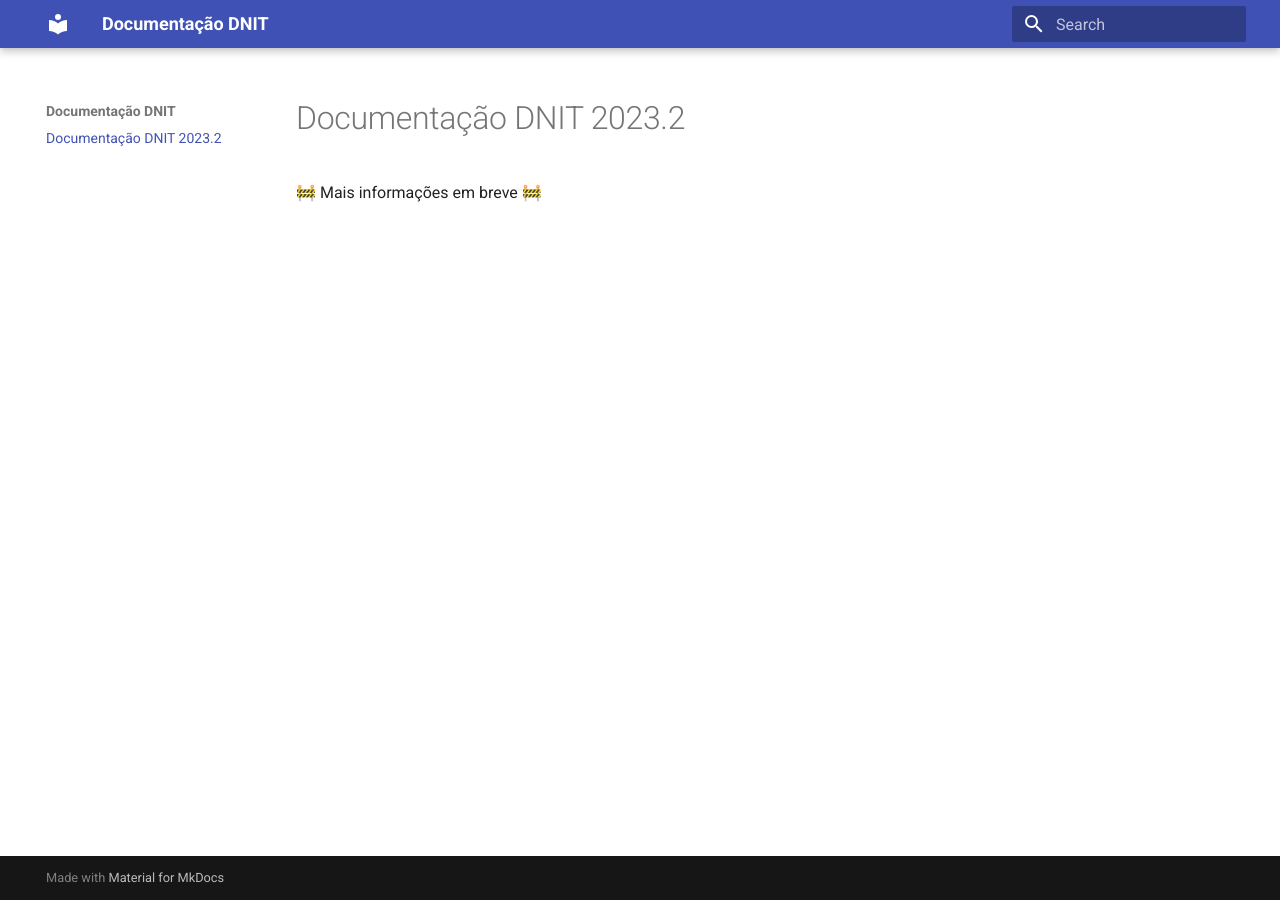
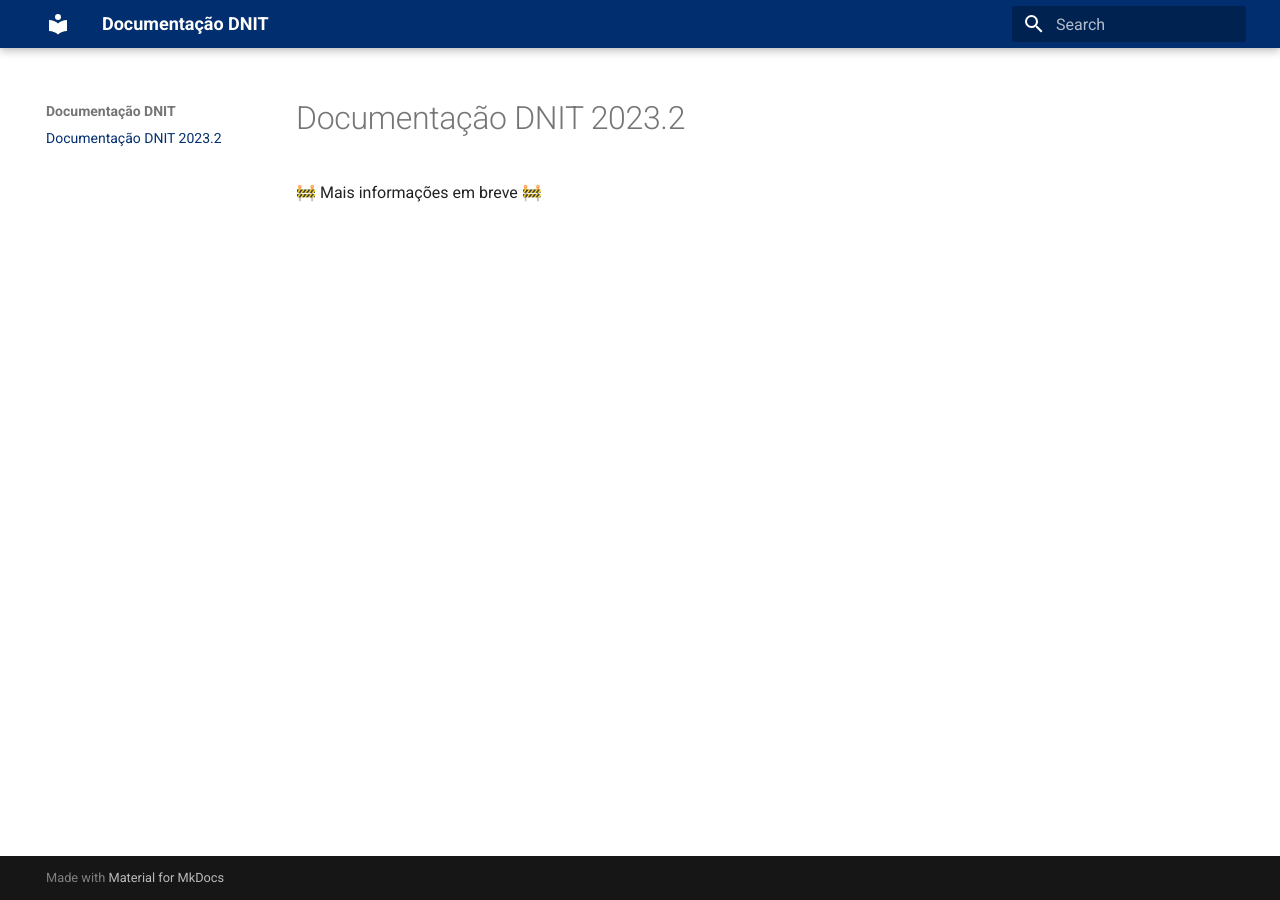
Before and after one commit to fga-eps-mds/2023.2-Dnit-DOC, an MkDocs documentation site: the page built from docs/index.md, in a window 1280 px wide. Built offline with MkDocs 1.6.1 and Material for MkDocs 9.7.7, drawn with Linux system fonts in a browser that asks for light colours.

Commit message:
cor principal é o azul do DNIT

```diff
--- /dev/null
+++ b/docs/stylesheets/extra.css
@@ -0,0 +1,6 @@
+:root {
+    /* --md-primary-fg-color:        #EE0F0F; */
+    --md-primary-fg-color:        #002E6E;
+    --md-primary-fg-color--light: #ECB7B7;
+    --md-primary-fg-color--dark:  #90030C;
+}
--- a/mkdocs.yml
+++ b/mkdocs.yml
@@ -1,3 +1,9 @@
 site_name: Documentação DNIT
+
 theme:
   name: material
+
+# Pra mais informações sobre personalizar cores
+# https://squidfunk.github.io/mkdocs-material/setup/changing-the-colors/
+extra_css:
+  - stylesheets/extra.css
```
